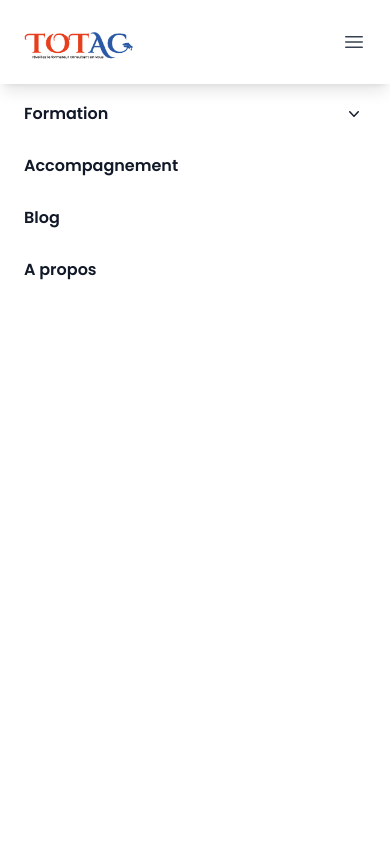
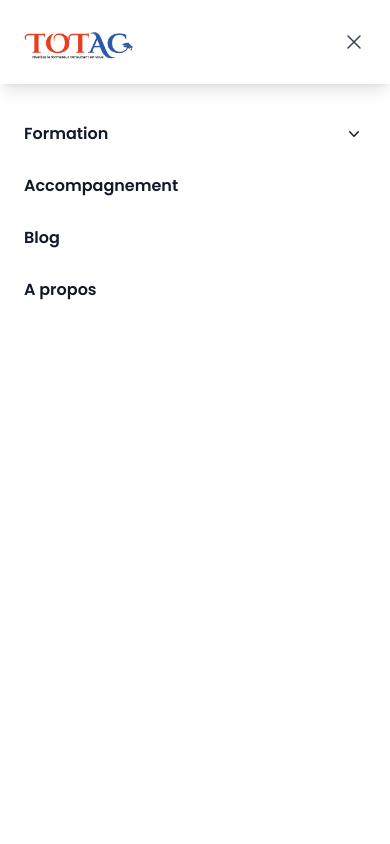
Before and after one commit to jealife/Totac-academy, a React (Create React App) app: page / in a window 390 px wide. Both pictures are taken after a click on the button "Open main menu". Shown: the top 844 px of the page. Built offline with nearby package versions, Linux system fonts and the light colour scheme; grey boxes are pictures that could not be loaded.

Commit message:
Changes to be committed:
	modified:   src/components/navBar/Navbar.js

```diff
--- a/src/components/navBar/Navbar.js
+++ b/src/components/navBar/Navbar.js
@@ -2,7 +2,7 @@ import { NavLink } from "react-router-dom";
 import { Fragment, useState } from 'react'
 import { Dialog, Disclosure, Popover, Transition } from '@headlessui/react'
 import {
-    Bars3Icon,
+    Bars3CenterLeftIcon,
     ChartPieIcon,
     FingerPrintIcon,
     SquaresPlusIcon,
@@ -56,7 +56,9 @@ export default function Navbar() {
                         onClick={() => setMobileMenuOpen(true)}
                     >
                         <span className="sr-only">Open main menu</span>
-                        <Bars3Icon className="h-6 w-6" aria-hidden="true" />
+                        {mobileMenuOpen==true ? <XMarkIcon className="h-6 w-6" aria-hidden="true" /> : <Bars3CenterLeftIcon className="h-6 w-6" aria-hidden="true" />}
+
+
                     </button>
                 </div>
 
@@ -178,7 +180,7 @@ export default function Navbar() {
                                 <Disclosure as="div" className="-mx-3 pt-3">
                                     {({ open }) => (
                                         <>
-                                            <Disclosure.Button className="flex w-full items-center justify-between rounded-lg py-2 pl-3 pr-3.5 text-base font-semibold leading-7 text-gray-900 hover:bg-gray-50">
+                                            <Disclosure.Button className="flex w-full items-center justify-between rounded-lg py-2 mt-5 pl-3 pr-3.5 text-base font-semibold leading-7 text-gray-900 hover:bg-gray-50">
                                                 Formation
                                                 <ChevronDownIcon
                                                     className={classNames(open ? 'rotate-180' : '', 'h-5 w-5 flex-none')}
```
